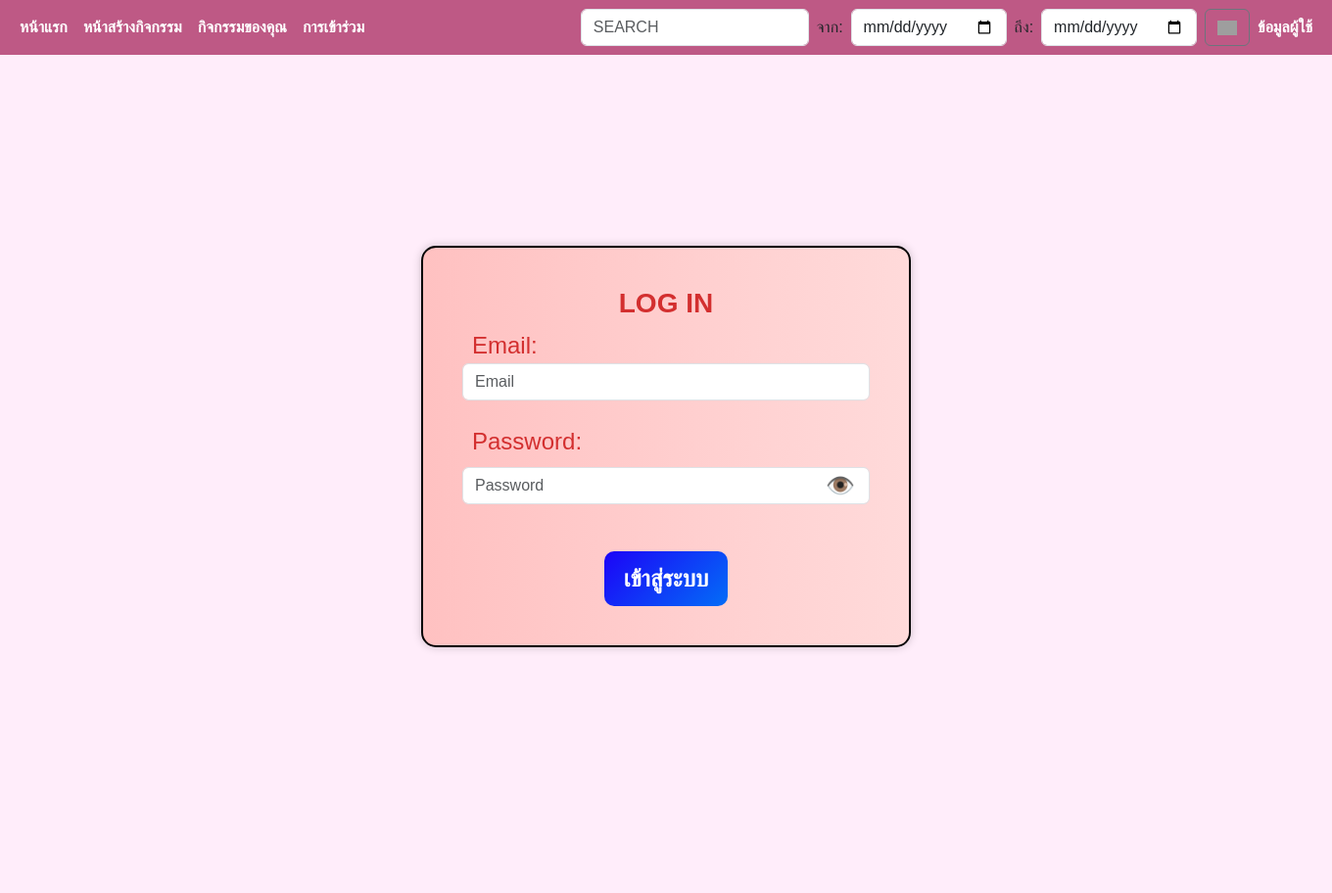
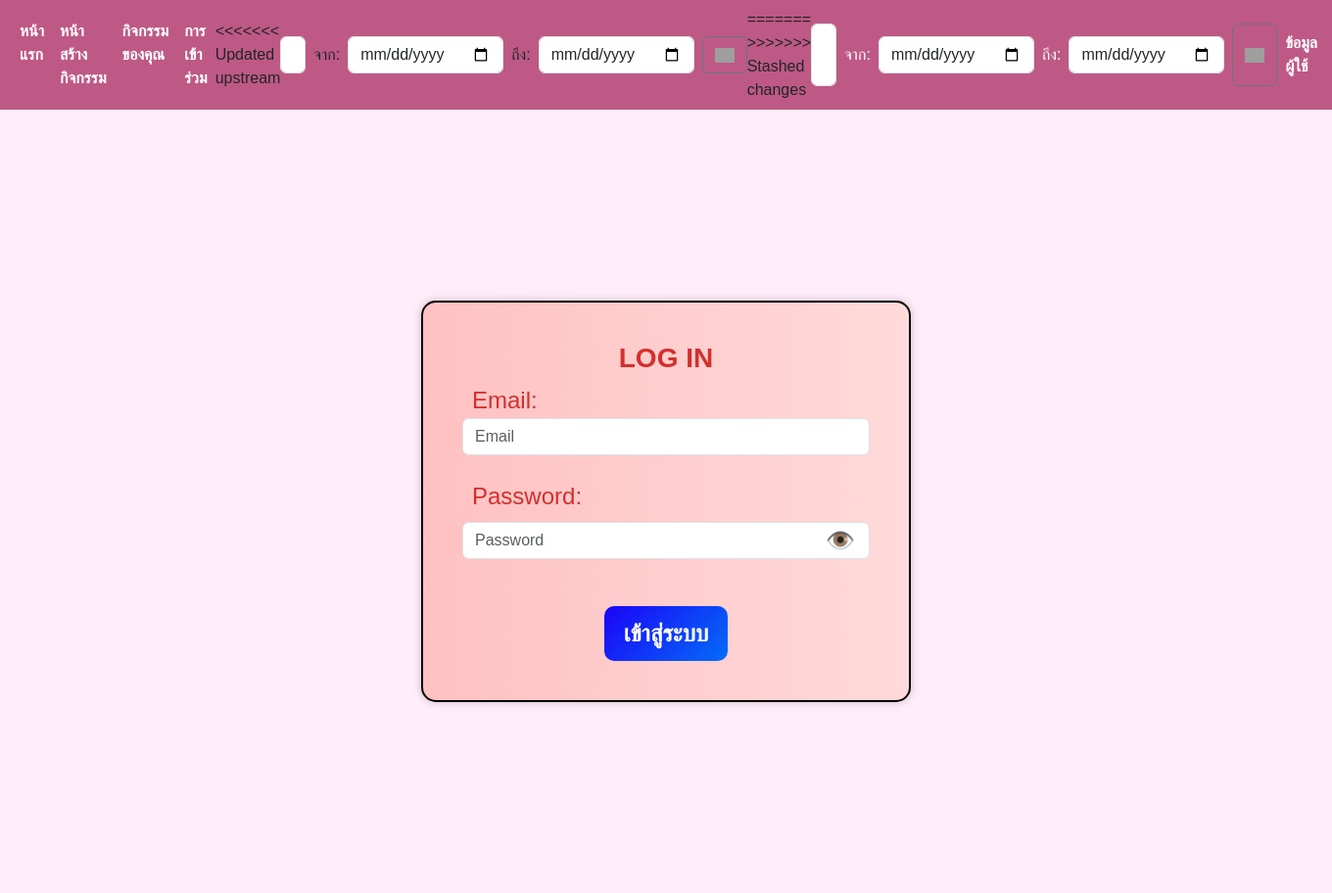
Before and after one commit to jetsada117/project_web, a PHP site: page / in a window 1360 px wide. Shown: the whole page at 98% size. Before the commit the page ends 664 px from the top, so only its background shows below. Run offline with PHP 8.4, Linux system fonts and the light colour scheme; the visitor is signed in with stand-in values (Sample User, id 1); grey boxes are pictures that could not be loaded.

Commit message:
upheader

```diff
--- a/templates/header.php
+++ b/templates/header.php
@@ -29,6 +29,7 @@
                     <li class="nav-item"><a class="nav-link" href="/myevent">กิจกรรมของคุณ</a></li>
                     <li class="nav-item"><a class="nav-link" href="/history">การเข้าร่วม</a></li>
             </ul>
+<<<<<<< Updated upstream
             <form class="d-flex ms-auto">
                 <input class="form-control me-2" type="search" placeholder="SEARCH">
                 <div class="d-flex align-items-center">
@@ -41,7 +42,23 @@
                     <img src="https://cdn-icons-png.flaticon.com/512/49/49116.png" width="20px">
                 </button>
             </form>
+=======
+>>>>>>> Stashed changes
             <ul class="navbar-nav">
+                <form class="d-flex ms-auto ">
+                    <input class="form-control me-2" type="search" placeholder="SEARCH">
+                    <div class="d-flex align-items-center ">
+                        <span class="me-2 " style="color: white;">จาก:</span>
+                        <input class="form-control me-2" type="date">
+                        <span class="me-2" style="color: white;">ถึง:</span>
+                        <input class="form-control me-2" type="date">
+                    </div>
+
+                    <button class="btn btn-outline-secondary" type="submit">
+                        <img src="https://cdn-icons-png.flaticon.com/512/49/49116.png" width="20px">
+                    </button>
+                </form>
+
                 <li class="nav-item"><a class="nav-link" href="/profile">ข้อมูลผู้ใช้</a></li>
             </ul>
         <?php } else { ?>
--- a/templates/history_get.php
+++ b/templates/history_get.php
@@ -22,7 +22,8 @@ $activities = $data['history'];
                     <td><?php echo htmlspecialchars($activity['status']); ?></td>
                     <td>
                         <?php if ($activity['status'] == 'accepted') { ?>
-                            <a href="/checkin?eid=<?= $activity['eid'] ?>">
+                            <a href="/checkin?eid=<?= $activity['eid'] ?> "onclick="return confirmSubmission()">
+
                                 เช็คชื่อ
                             </a>
                         <?php } ?>
```
Also changed, not shown: routes/checkin_post.php (+26 -0 lines), templates/checkin_get.php (+18 -0 lines).
